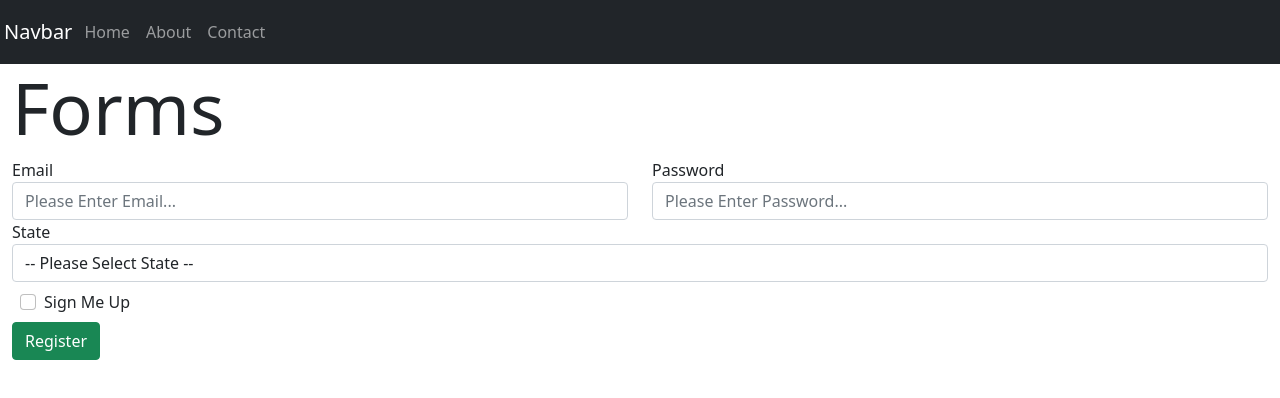
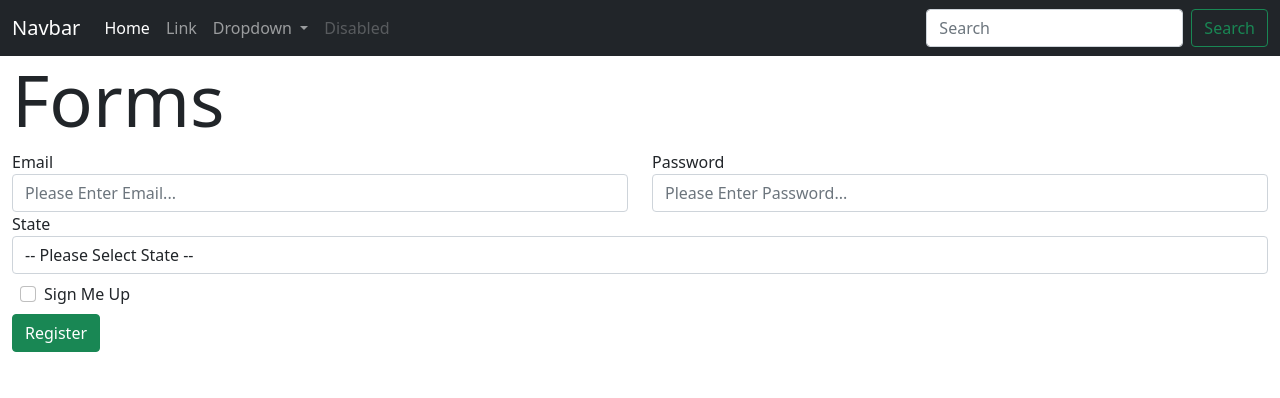
Before and after one commit to chase-newman/bootstrap-practice, a plain HTML site: page index.html in a window 1280 px wide. Drawn offline with nearby package versions, Linux system fonts and the light colour scheme.

Commit message:
update navbar

```diff
--- a/index.html
+++ b/index.html
@@ -7,18 +7,41 @@
         <link rel="stylesheet" href="styles.css" type="text/css" media="all" />
     </head>
     <body>
-        <nav class="navbar navbar-dark bg-dark navbar-expand-sm">
-            <a class="navbar-brand m-1" href="#">Navbar</a>
-            <button class="navbar-toggler" data-toggle="collapse" data-target="#expand">
-                <span class="navbar-toggler-icon"></span>
+        <nav class="navbar navbar-expand-lg navbar-dark bg-dark">
+          <div class="container-fluid">
+            <a class="navbar-brand" href="#">Navbar</a>
+            <button class="navbar-toggler" type="button" data-bs-toggle="collapse" data-bs-target="#navbarSupportedContent" aria-controls="navbarSupportedContent" aria-expanded="false" aria-label="Toggle navigation">
+              <span class="navbar-toggler-icon"></span>
             </button>
-            <div class="collapse navbar-collapse" id="expand">
-                <div class="navbar-nav">
-                    <a class="nav-item nav-link" href="#">Home</a>
-                    <a class="nav-item nav-link" href="#">About</a>
-                    <a class="nav-item nav-link" href="#">Contact</a>
-                </div>
+            <div class="collapse navbar-collapse" id="navbarSupportedContent">
+              <ul class="navbar-nav me-auto mb-2 mb-lg-0">
+                <li class="nav-item">
+                  <a class="nav-link active" aria-current="page" href="#">Home</a>
+                </li>
+                <li class="nav-item">
+                  <a class="nav-link" href="#">Link</a>
+                </li>
+                <li class="nav-item dropdown">
+                  <a class="nav-link dropdown-toggle" href="#" id="navbarDropdown" role="button" data-bs-toggle="dropdown" aria-expanded="false">
+                    Dropdown
+                  </a>
+                  <ul class="dropdown-menu" aria-labelledby="navbarDropdown">
+                    <li><a class="dropdown-item" href="#">Action</a></li>
+                    <li><a class="dropdown-item" href="#">Another action</a></li>
+                    <li><hr class="dropdown-divider"></li>
+                    <li><a class="dropdown-item" href="#">Something else here</a></li>
+                  </ul>
+                </li>
+                <li class="nav-item">
+                  <a class="nav-link disabled">Disabled</a>
+                </li>
+              </ul>
+              <form class="d-flex">
+                <input class="form-control me-2" type="search" placeholder="Search" aria-label="Search">
+                <button class="btn btn-outline-success" type="submit">Search</button>
+              </form>
             </div>
+          </div>
         </nav>
         <div class="container-fluid">
             <h1 class="display-2">Forms</h1>
```
